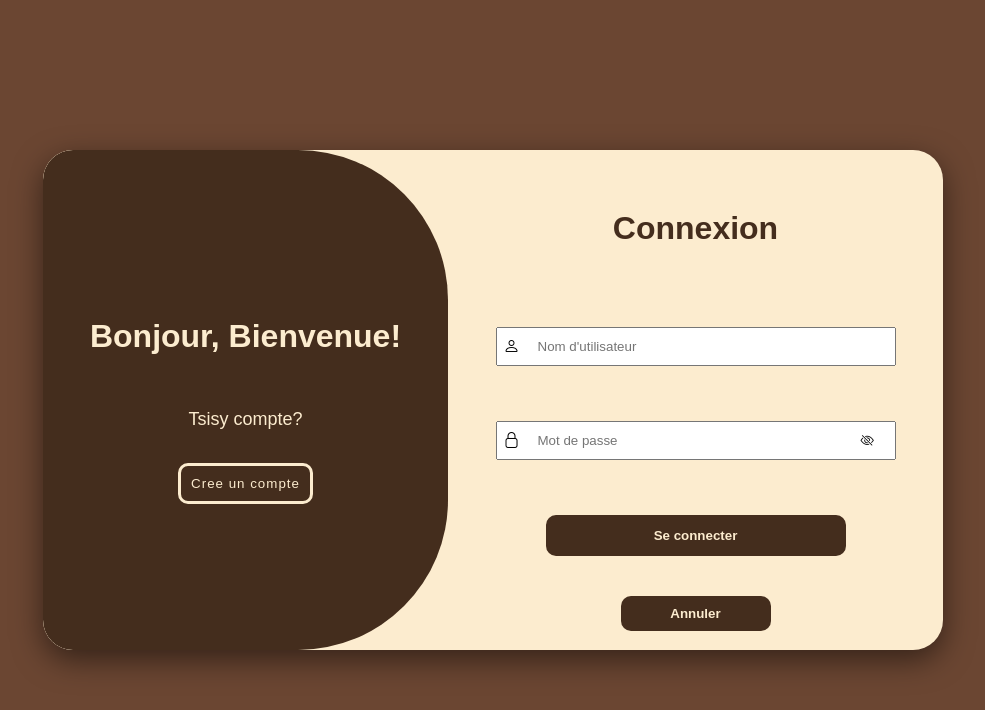
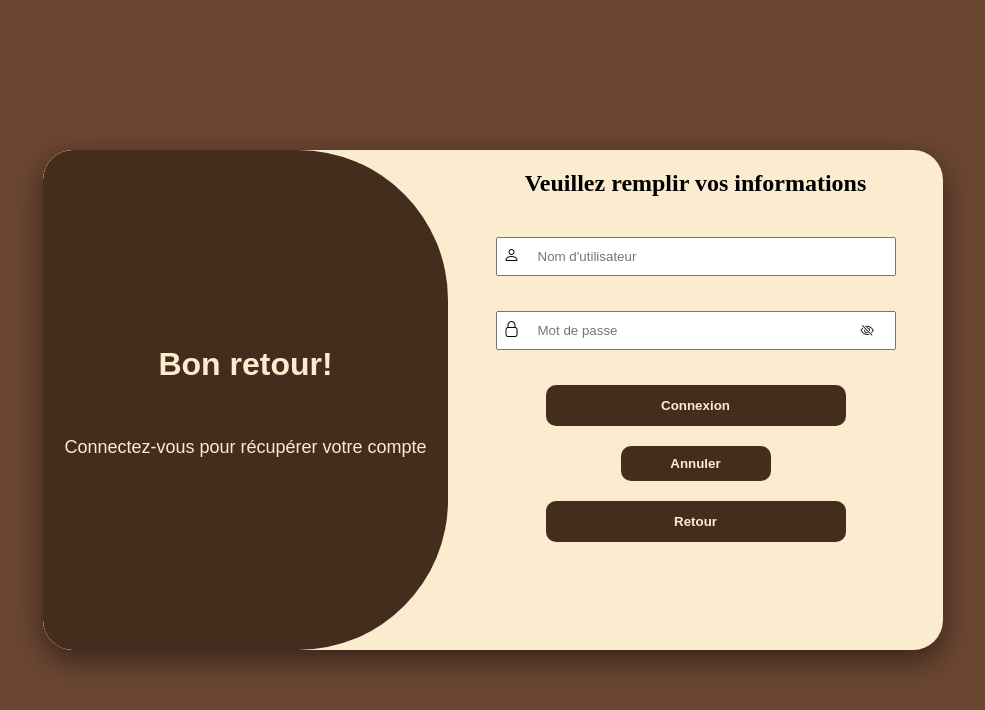
Before and after one commit to Andymick/Projet-fin-d-anne-G66, a Django app: page /connexion/ in a window 1280 px wide. Shown: the top 710 px of the page, without its empty margins (147-1132 px from the left). Run offline with Django 5.2, Linux system fonts and the light colour scheme.

Commit message:
Sayonara

```diff
--- a/pages/static/pages/style.css
+++ b/pages/static/pages/style.css
@@ -107,7 +107,7 @@ p{
     justify-content: start;
     align-items: center;
     height: 100%;
-    gap: 40px;
+    gap: 20px;
 }
 .creation{
     border-radius: 10px;
--- a/pages/templates/pages/connexion.html
+++ b/pages/templates/pages/connexion.html
@@ -1,42 +1,54 @@
 {% load static %}
-
 <!DOCTYPE html>
 <html lang="fr">
     <head>
         <meta charset="UTF-8">
         <meta name="viewport" content="width=device-width, initial-scale=1.0">
-        <title>PAGE LOGIN</title>
+        <link rel="stylesheet" href="style.css">
+        <title>Connexion</title>
         <link rel="stylesheet"
         href="https://cdn.jsdelivr.net/npm/bootstrap-icons@1.13.1/font/bootstrap-icons.min.css">
         <link rel="stylesheet" href="{% static 'pages/style.css' %}">
-        <link href="https://fonts.googleapis.com/css2?family=Caveat&family=Roboto&display=sawp"rel="stylesheet">
     </head>
     <body>
         <div class="container">
             <div class="separation">
-                <h1>Bonjour, Bienvenue!</h1>
-                <p>Tsisy compte?</p>
-                <a href="{% url 'inscription' %}">
-                    <button type="submit" class="connexion">Cree un compte</button>
-                </a>
+                <h1>Bon retour!</h1>
+                <p>Connectez-vous pour récupérer votre compte</p>
             </div>
-            <form action="page.html" method="post">
-                <h1 class="inscription">Connexion</h1>
+            <form action="{% url 'Connexion' %}" method="post">
+                <h2>Veuillez remplir vos informations</h2>
                 <div class="case">
                     <i class="bi bi-person"></i>
-                    <input type="text" placeholder="Nom d'utilisateur" required>
+                    <input name="utilisateur" type="text" placeholder="Nom d'utilisateur" required>
                 </div>
                 <div class="case">
                     <i class="bi bi-lock"></i>
                     <button type="button" onclick="afficherCacher()" class="oeil">
                         <i class="bi bi-eye-slash" id="icone"></i>
                     </button>
-                    <input type="password" id="mdp" placeholder="Mot de passe" required>
+                    <input name="password" id="mdp" placeholder="Mot de passe" required>
                 </div>
-                <a href="{% url 'inscription' %}">
-                    <button type="submit" class="creation">Se connecter</button>
+                    <button type="submit" class="creation">Connexion</button>
+                <button type="reset" class="Annuler">Annuler</button>
+                <a href="index.html">
+                    <button type="submit" onclick="window.location.href='index.html'" class="creation">Retour</button>
                 </a>
-                <button type="reset" class="Annuler">Annuler</button>
             </form>
         </div>
+        <script>
+            function afficherCacher(){
+                let mdp= document.getElementById("mdp");
+                let icone= document.getElementById("icone");
+                if(mdp.type==="password"){
+                    mdp.type="text";
+                    icone.className="bi bi-eye";
+                }
+                else{
+                    mdp.type="password";
+                    icone.className="bi bi-eye-slash";
+                }
+            }
+        </script>
     </body>
+</html>
```
Also changed, not shown: web/settings.py (+3 -4 lines).
